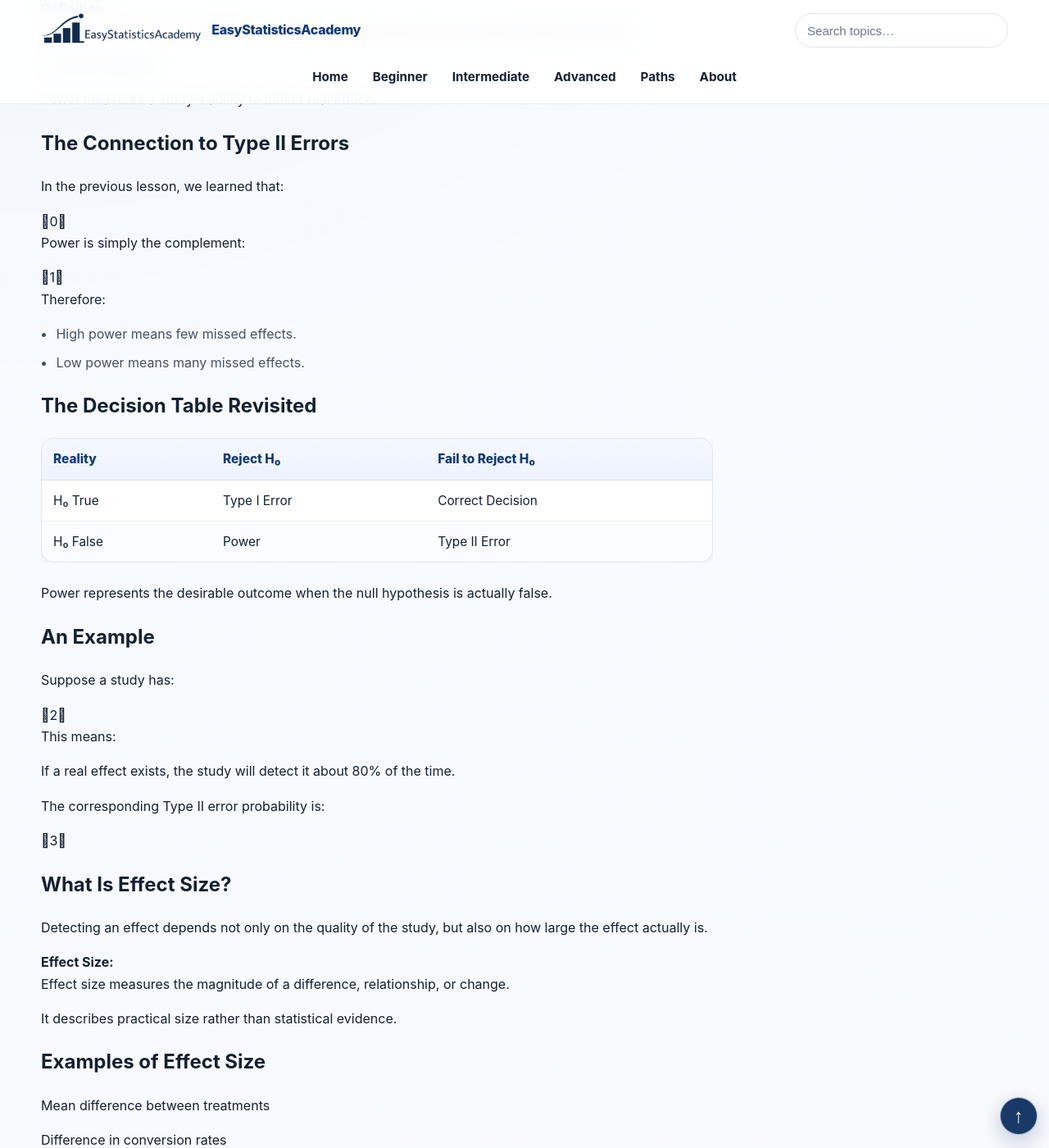
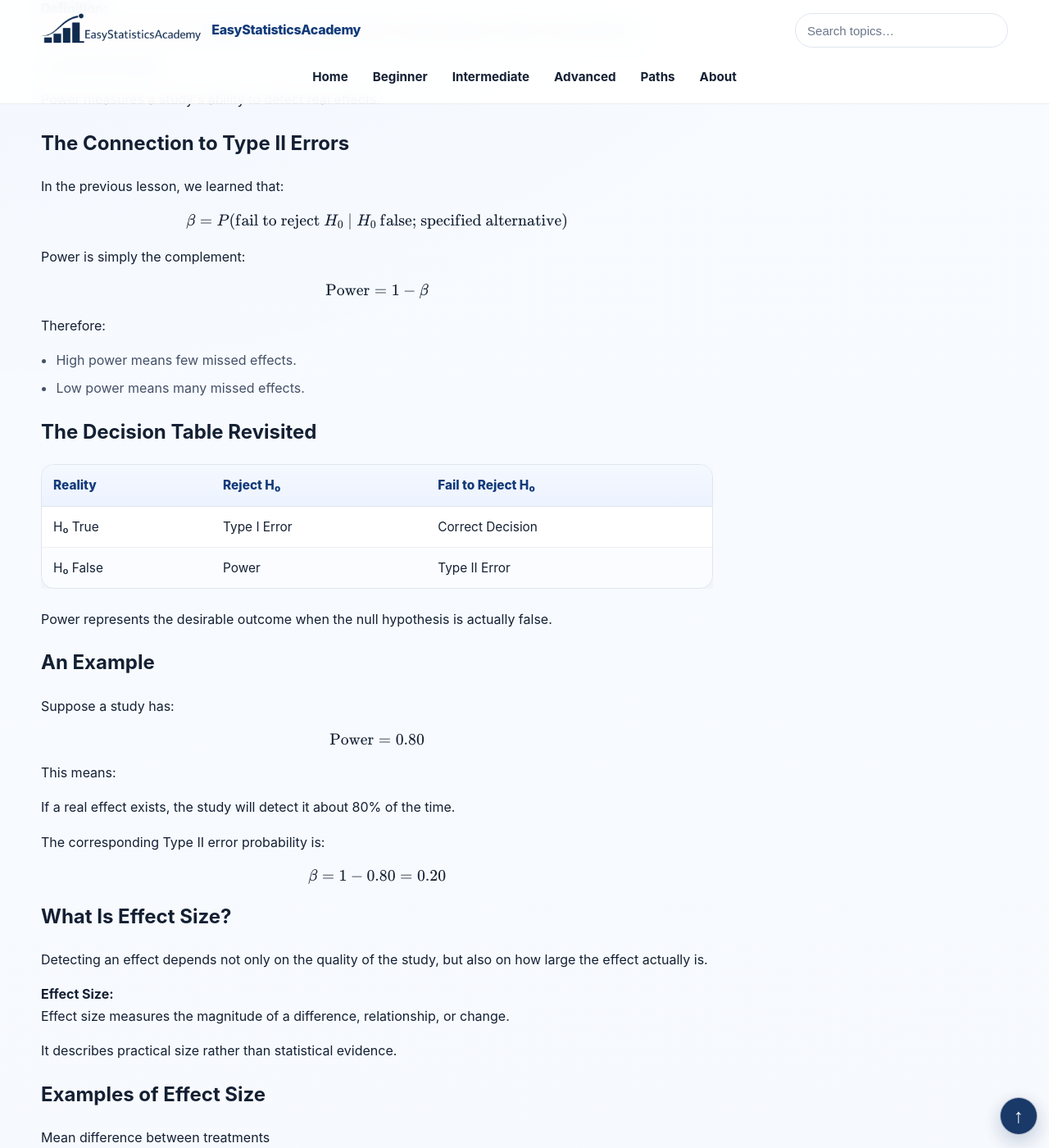
Before and after one commit to ammar-homaida-statistics/easystatisticsacademy, a Jekyll site: the page built from inference/hypothesis-testing/power-and-effect-size/index.md, in a window 1280 px wide and 1400 px high, scrolled down 901 px. Shown: the whole window at 82% size. Built offline with Jekyll 4.4.1, drawn with Linux system fonts in a browser that asks for light colours; some of the changed text lies outside the part shown.

Commit message:
Restore 6 verified formulas in power-and-effect-size

```diff
--- a/inference/hypothesis-testing/power-and-effect-size/index.md
+++ b/inference/hypothesis-testing/power-and-effect-size/index.md
@@ -120,13 +120,21 @@ sidebar: false
       we learned that:
     </p>
 
-    0
+
+    \[
+    \beta=P(\text{fail to reject }H_0\mid H_0\text{ false; specified alternative})
+    \]
+
 
     <p>
       Power is simply the complement:
     </p>
 
-    1
+
+    \[
+    \text{Power}=1-\beta
+    \]
+
 
     <p>
       Therefore:
@@ -186,7 +194,11 @@ sidebar: false
       Suppose a study has:
     </p>
 
-    2
+
+    \[
+    \text{Power}=0.80
+    \]
+
 
     <p>
       This means:
@@ -203,7 +215,11 @@ sidebar: false
       The corresponding Type II error probability is:
     </p>
 
-    3
+
+    \[
+    \beta=1-0.80=0.20
+    \]
+
 
     <h2>What Is Effect Size?</h2>
 
@@ -330,7 +346,11 @@ sidebar: false
       Larger:
     </p>
 
-    4
+
+    \[
+    \alpha
+    \]
+
 
     <p>
       makes rejection easier and increases power.
@@ -386,7 +406,11 @@ sidebar: false
       Many scientific studies aim for:
     </p>
 
-    5
+
+    \[
+    \text{target power}=0.80
+    \]
+
 
     <p>
       or:
```
